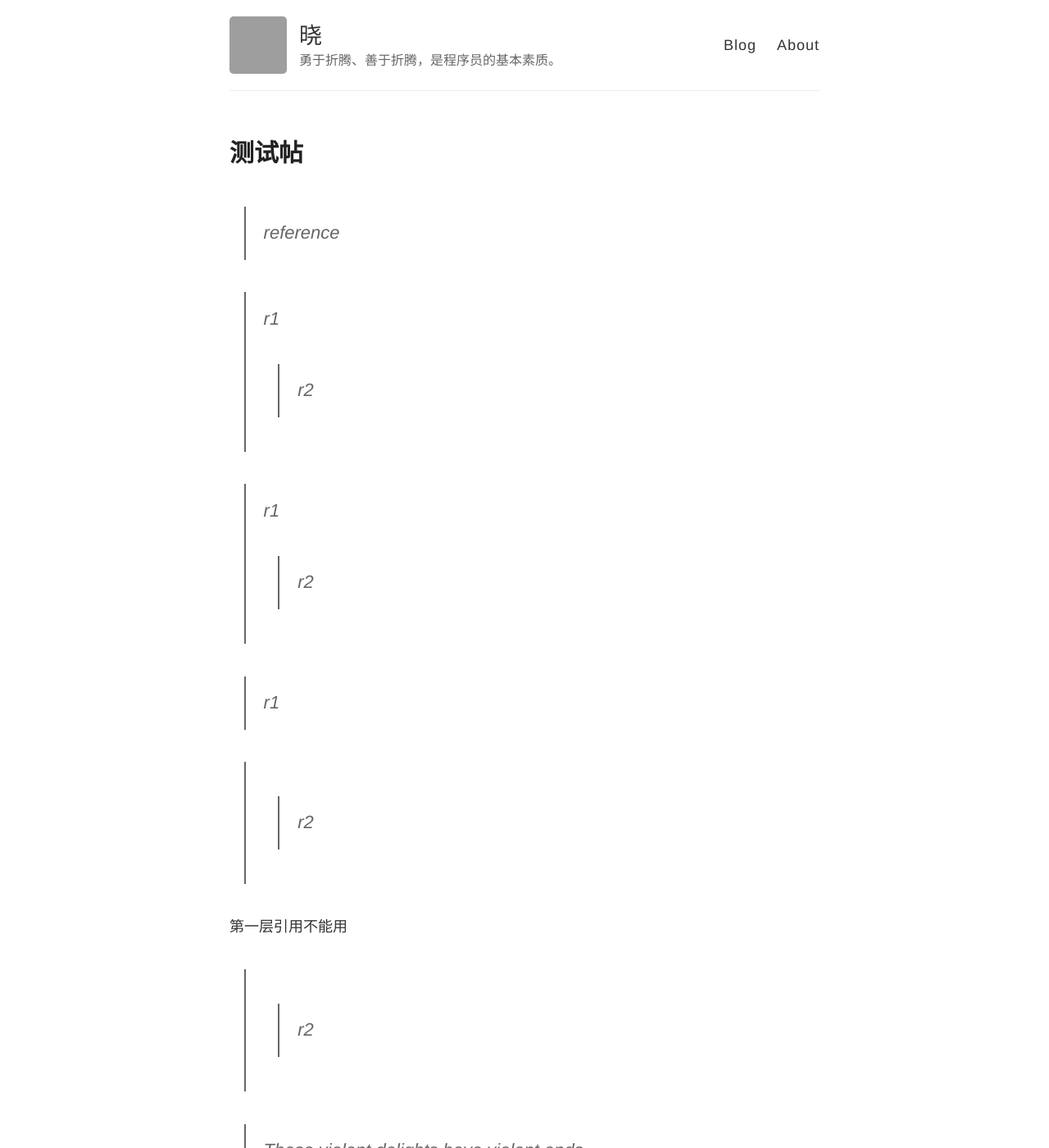
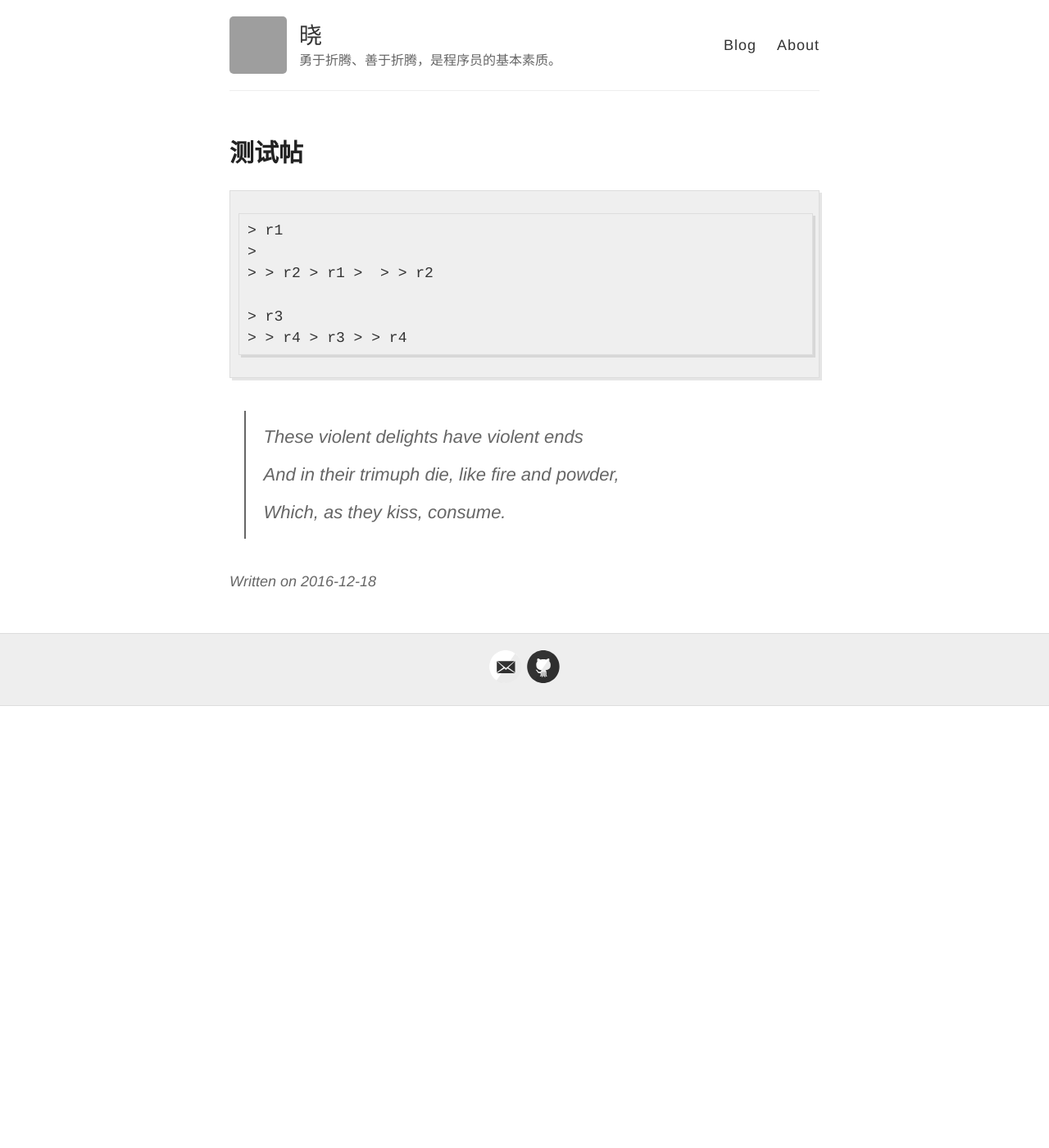
Before and after one commit to xiaogmail/xiaogmail.github.io.pass, a Jekyll site: the page built from _posts/2016-12-18-测试帖.md, in a window 1280 px wide and 1400 px high. Shown: the whole window at 82% size. Built offline with Jekyll 4.4.1, drawn with Linux system fonts in a browser that asks for light colours; grey boxes are pictures that could not be loaded.

Commit message:
Update 2016-12-18-测试帖.md

```diff
--- a/_posts/2016-12-18-测试帖.md
+++ b/_posts/2016-12-18-测试帖.md
@@ -2,22 +2,17 @@
 layout: post
 title: 测试帖
 ---
-> reference
-
+    > r1
+    >
+    > > r2
 > r1
 >
 > > r2
 
-> r1
-> > r2
-
-> r1<br>
-
-> > r2
-
-第一层引用不能用<br>
-
-> > r2
+    > r3
+    > > r4
+> r3
+> > r4
 
 > These violent delights have violent ends
 >
```
